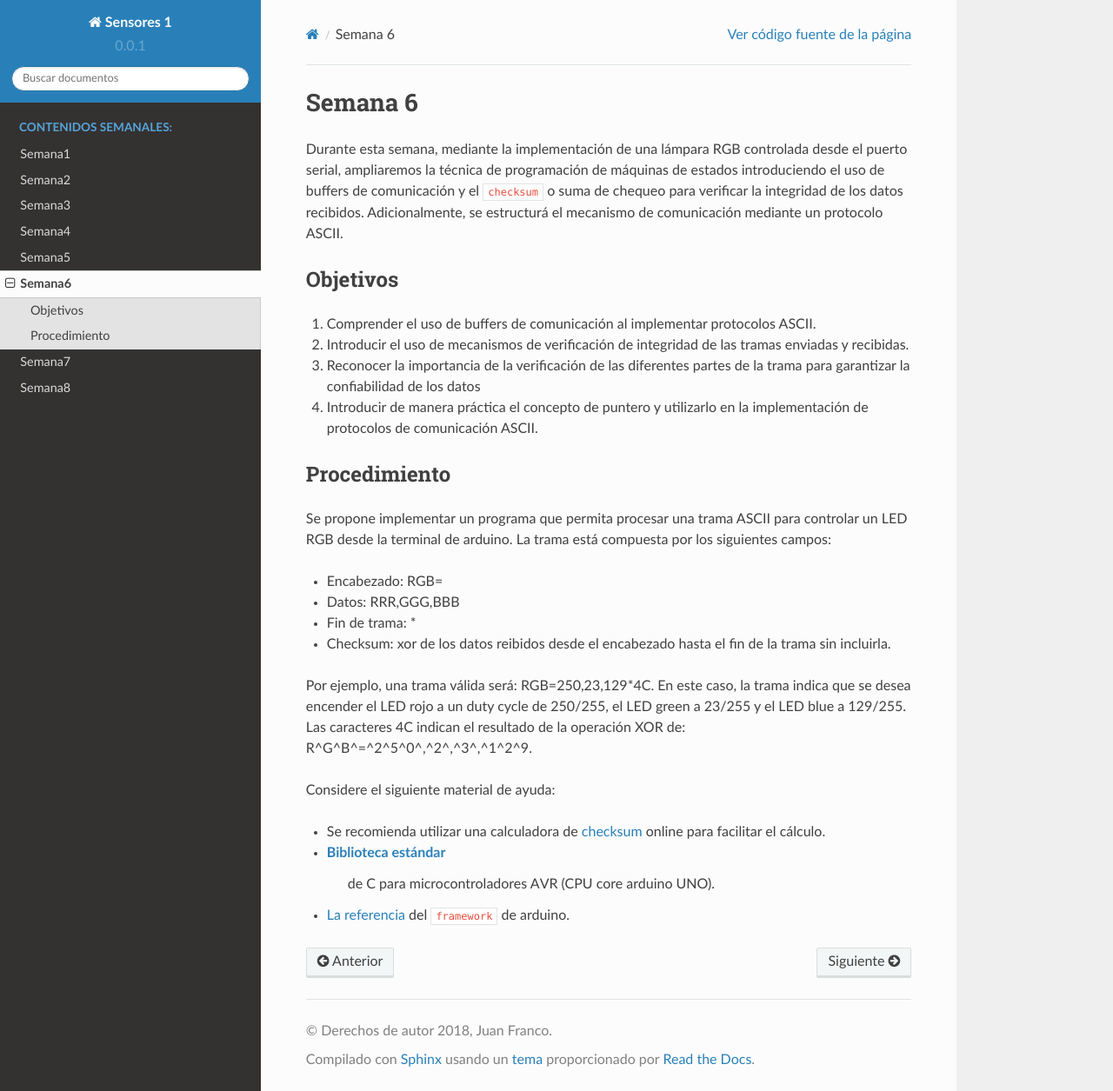
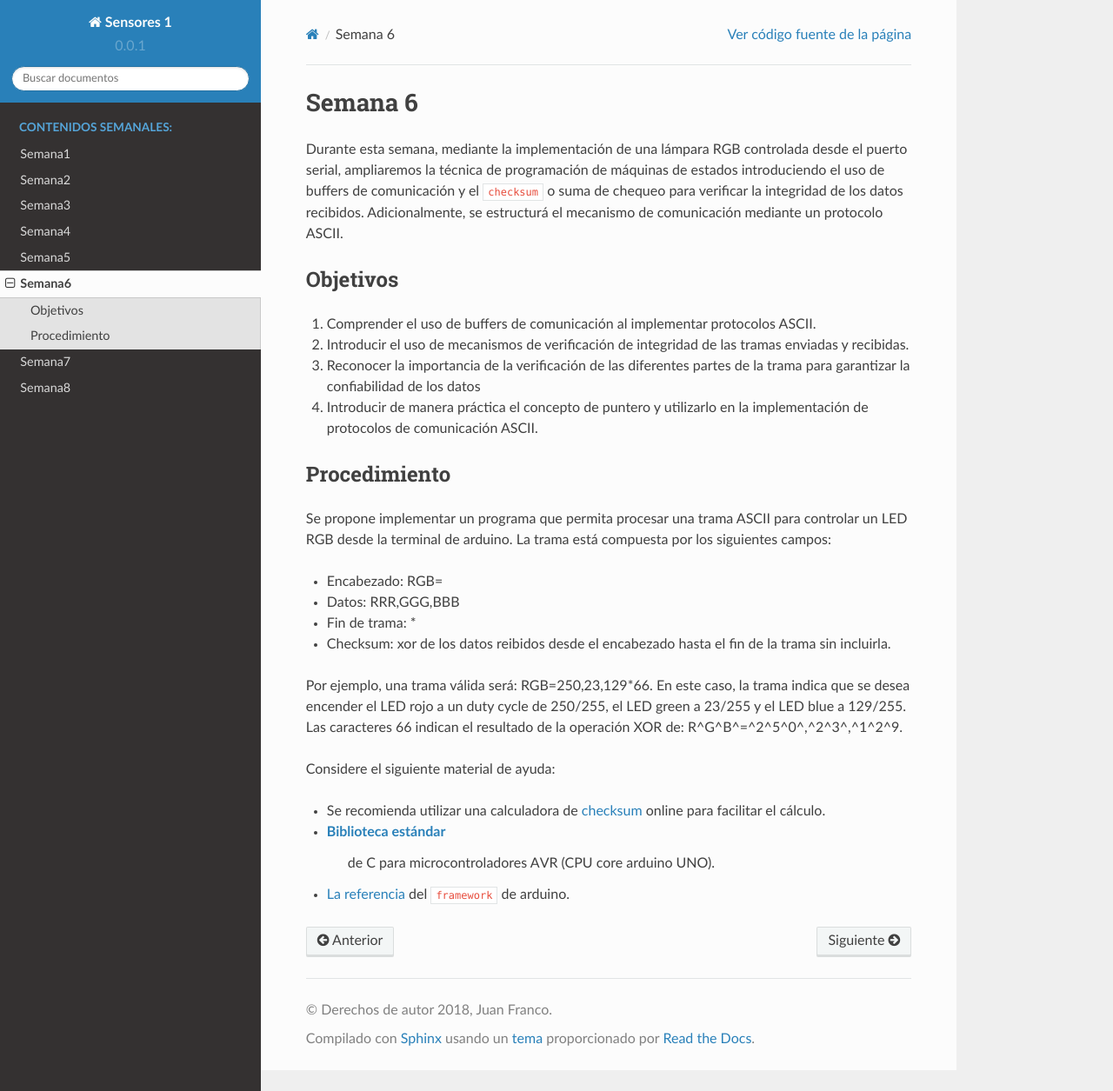
Before and after one commit to juanferfranco/sensores1, a Sphinx documentation site: the page built from docs/_semana6/semana6.rst, in a window 1280 px wide and 1255 px high. Shown: the whole window at 87% size. Built offline with Sphinx 7.4.7 and the Read the Docs theme 2.0.0, drawn with Linux system fonts in a browser that asks for light colours.

Commit message:
upadte week 6

```diff
--- a/docs/_semana6/semana6.rst
+++ b/docs/_semana6/semana6.rst
@@ -30,9 +30,9 @@ La trama está compuesta por los siguientes campos:
 * Fin de trama: *
 * Checksum: xor de los datos reibidos desde el encabezado hasta el fin de la trama sin incluirla.
 
-Por ejemplo, una trama válida será: RGB=250,23,129*4C. En este caso, la trama indica que se desea encender el LED rojo
-a un duty cycle de 250/255, el LED green a 23/255 y el LED blue a 129/255. Las caracteres 4C indican el resultado de la
-operación XOR de: R^G^B^=^2^5^0^,^2^,^3^,^1^2^9.
+Por ejemplo, una trama válida será: RGB=250,23,129*66. En este caso, la trama indica que se desea encender el LED rojo
+a un duty cycle de 250/255, el LED green a 23/255 y el LED blue a 129/255. Las caracteres 66 indican el resultado de la
+operación XOR de: R^G^B^=^2^5^0^,^2^3^,^1^2^9.
 
 Considere el siguiente material de ayuda:
 
```
Also changed, not shown: 4 other files.
